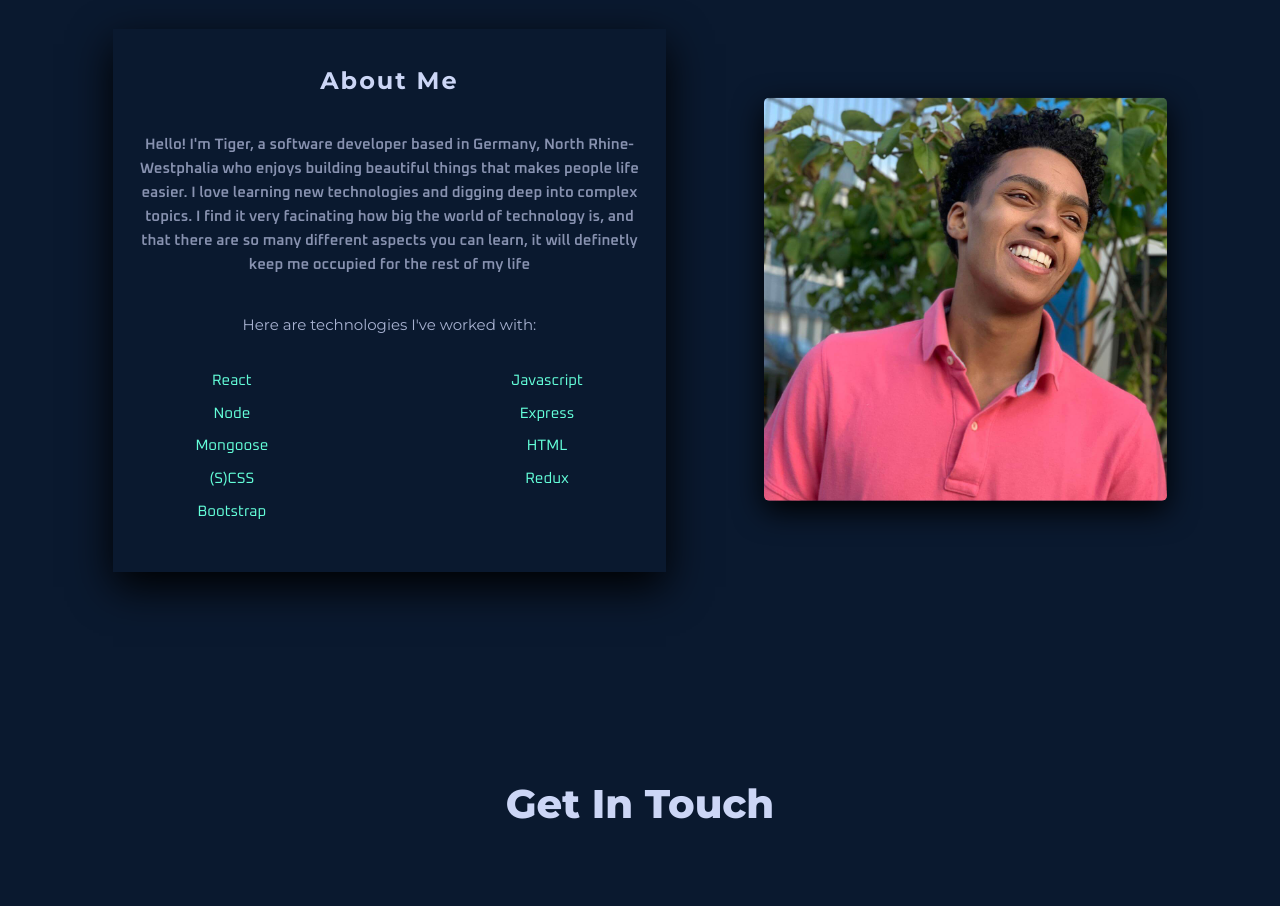
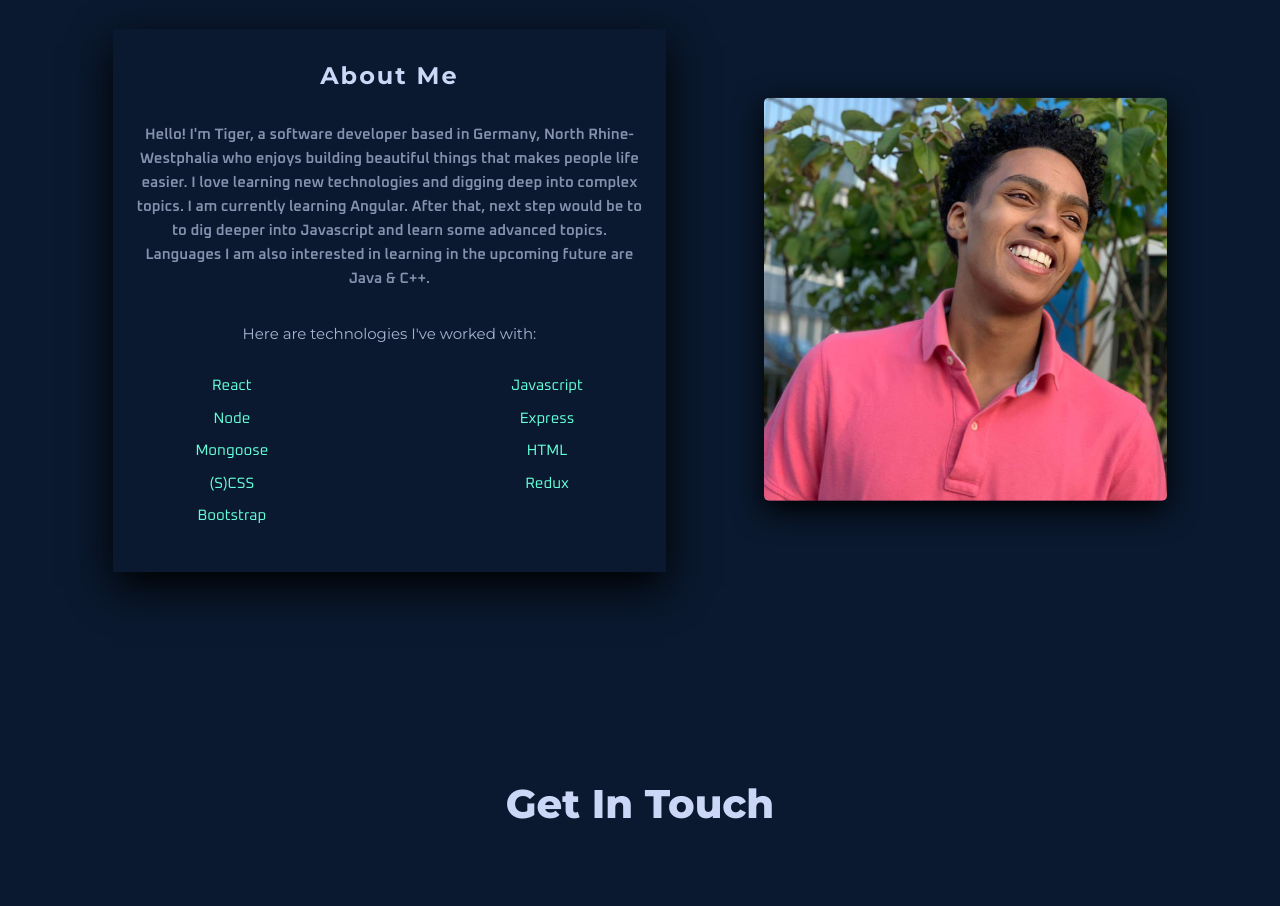
Before and after one commit to tigerabrodi/real-portfolio, a React (Create React App) app: page / in a window 1280 px wide. Shown: the part 780-1686 px from the top of the page. Built offline with nearby package versions, Linux system fonts and the light colour scheme.

Commit message:
Changed the technologies section on the homepage

```diff
--- a/src/components/home/technologies/Technologies.js
+++ b/src/components/home/technologies/Technologies.js
@@ -9,7 +9,7 @@ const Technologies = () => {
         <div className="technologies__wrapper">
             <div className="technologies__box">
                 <h1 className="technologies__title">About Me</h1>
-                <p className="technologies__text">Hello! I'm Tiger, a software developer based in Germany, North Rhine-Westphalia who enjoys building beautiful things that makes people life easier. I love learning new technologies and digging deep into complex topics. I find it very facinating how big the world of technology is, and that there are so many different aspects you can learn, it will definetly keep me occupied for the rest of my life</p>
+                <p className="technologies__text">Hello! I'm Tiger, a software developer based in Germany, North Rhine-Westphalia who enjoys building beautiful things that makes people life easier. I love learning new technologies and digging deep into complex topics. I am currently learning Angular. After that, next step would be to to dig deeper into Javascript and learn some advanced topics. Languages I am also interested in learning in the upcoming future are Java & C++.</p>
                 <p className="technologies__introduction">Here are technologies I've worked with: </p>
                 <div className="technologies__technology">
                     <li className="technologies__technology__tech">React</li>
```
